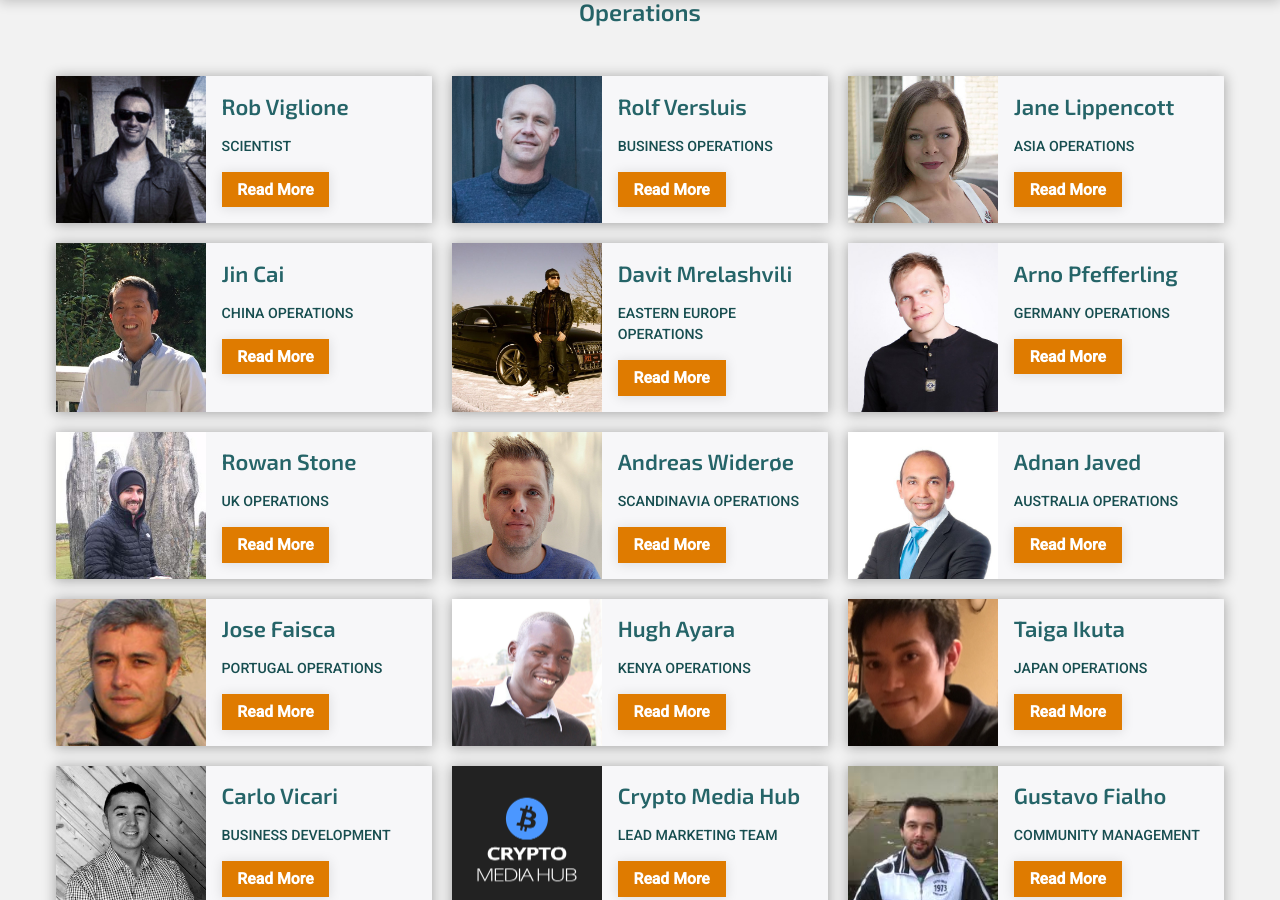
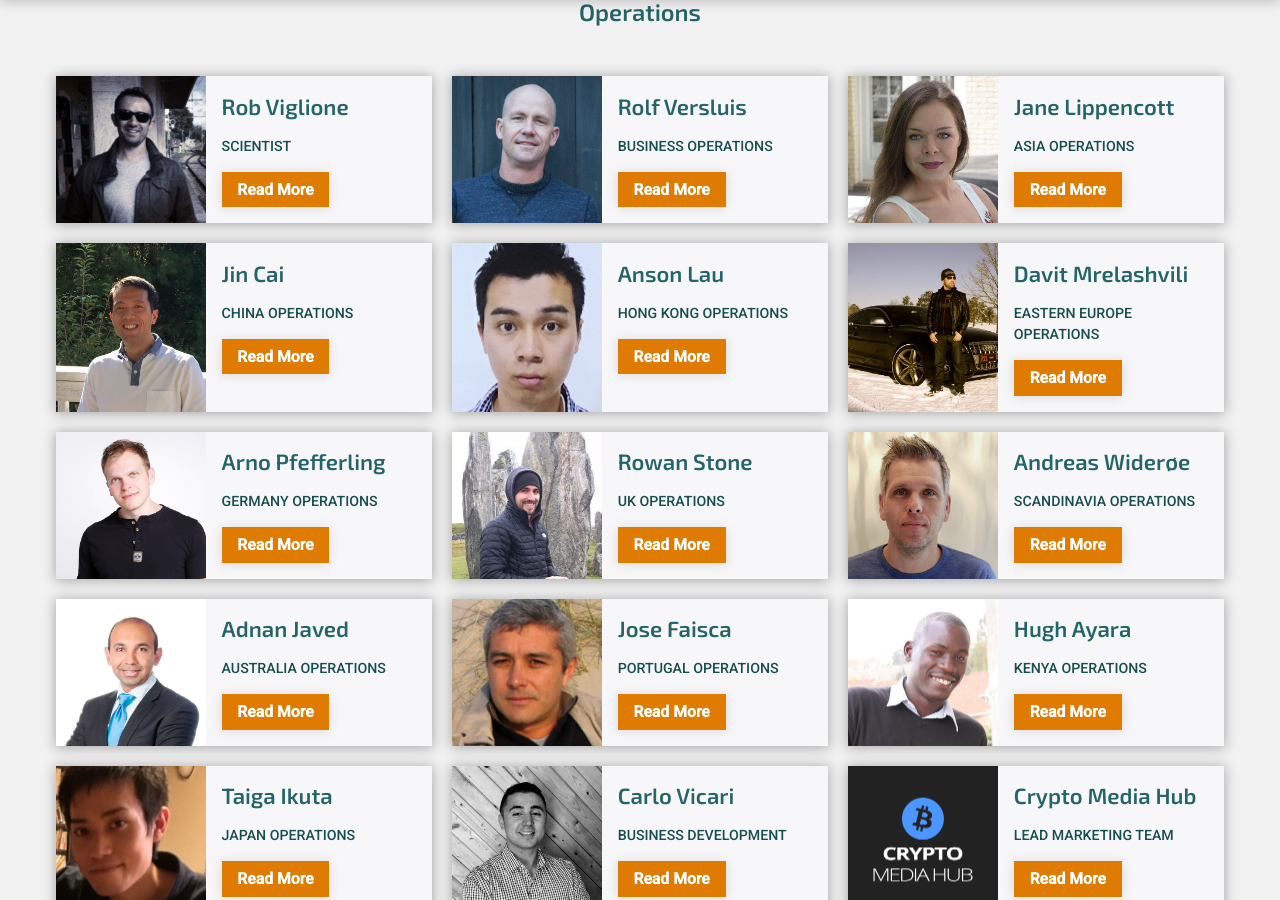
Before and after one commit to tarrenj/website, a Jekyll site: the page built from team.html, in a window 1280 px wide and 900 px high, scrolled down 325 px. Built offline with Jekyll 4.4.1, drawn with Linux system fonts in a browser that asks for light colours.

Commit message:
Adding Anson

```diff
--- a/_includes/team.html
+++ b/_includes/team.html
@@ -101,6 +101,27 @@
           <div class="card-block">
             <p class="card-text">Jin is an veteran in capital markets, mainly focusing in China mainland, Hong Kong, and USA. Previously an investment director at Huawei Technologies, a leading global information and communications technology (ICT) solutions provider, Jin has over 15 years experience of asset management, private equity, and business development.</p>
             <p class="card-text">Jin holds Dual Bachelor's degree in Economics and Law from Nankai University, China and has an MBA in Finance from Rice University.</p>
+          </div>
+          <div class="card-footer">
+            <small>
+
+            </small>
+          </div>
+        </div>
+      </div>
+
+      <div class="card anson">
+        <div class="card-header" role="tab" id="headingAnson">
+          <div class="card-img-top b-lazy" data-src="/assets/img/people/anson.jpg"></div>
+          <div class="card-feature">
+            <h3 class="name">Anson Lau</h3>
+            <p class="title">HONG KONG OPERATIONS</p>
+            <a class="btn btn-primary collapsed" data-toggle="collapse" data-parent="#team-accordion" href="#collapseAnson" aria-expanded="true" aria-controls="collapseAnson">Read More</a>
+          </div>
+        </div>
+        <div id="collapseAnson" class="collapse" role="tabpanel" aria-labelledby="headingAnson">
+          <div class="card-block">
+            <p class="card-text">Anson is a software developer with entrepreneur spirit. Previously worked for IBM as Hyperledger blockchain developer. He studied computer science at City University of Hong Kong. He is currently running a cryptocurrency website & helping different blockchain projects.</p>
           </div>
           <div class="card-footer">
             <small>
```
Also changed, not shown: assets/img/people/anson.JPG (added), 3 other files.
